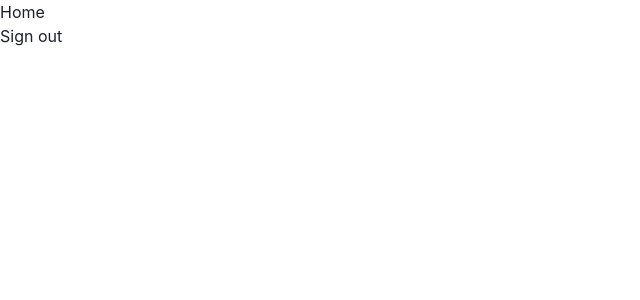
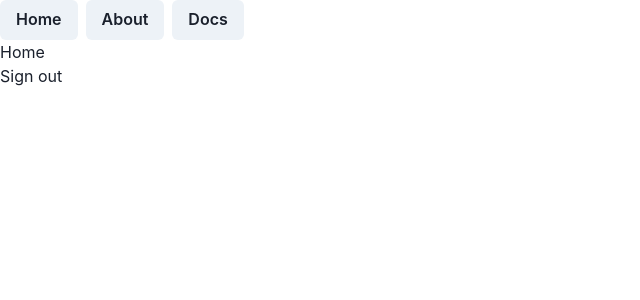
Before and after one commit to danielsteman/textifai, a React (Vite) app in the folder frontend/: page / in a window 1280 px wide. Shown: the top 300 px of the page, without its empty margins (0-640 px from the left). Built offline with nearby package versions, Linux system fonts and the light colour scheme; no server answers.

Commit message:
added header layout component

```diff
--- /dev/null
+++ b/frontend/src/layouts/Header.tsx
@@ -0,0 +1,17 @@
+import { Button, HStack } from "@chakra-ui/react";
+import { Outlet } from "react-router-dom";
+
+const Header = () => {
+  return (
+    <>
+      <HStack>
+        <Button>Home</Button>
+        <Button>About</Button>
+        <Button>Docs</Button>
+      </HStack>
+      <Outlet />
+    </>
+  );
+};
+
+export default Header;
--- a/frontend/src/main.tsx
+++ b/frontend/src/main.tsx
@@ -9,8 +9,12 @@ import Root from "./routes/Root";
 import SignUp from "./routes/SignUp";
 import { ChakraProvider } from "@chakra-ui/react";
 import theme from "./themes/theme";
+import Header from "./layouts/Header";
 
 const router = createBrowserRouter([
+  {
+    element: <Header />,
+    children: [
       {
         path: "/",
         element: <Root />,
@@ -24,6 +28,8 @@ const router = createBrowserRouter([
         path: "signup",
         element: <SignUp />,
       },
+    ],
+  },
 ]);
 
 ReactDOM.createRoot(document.getElementById("root") as HTMLElement).render(
```
Lines whose indentation alone changed are shown as unchanged.
